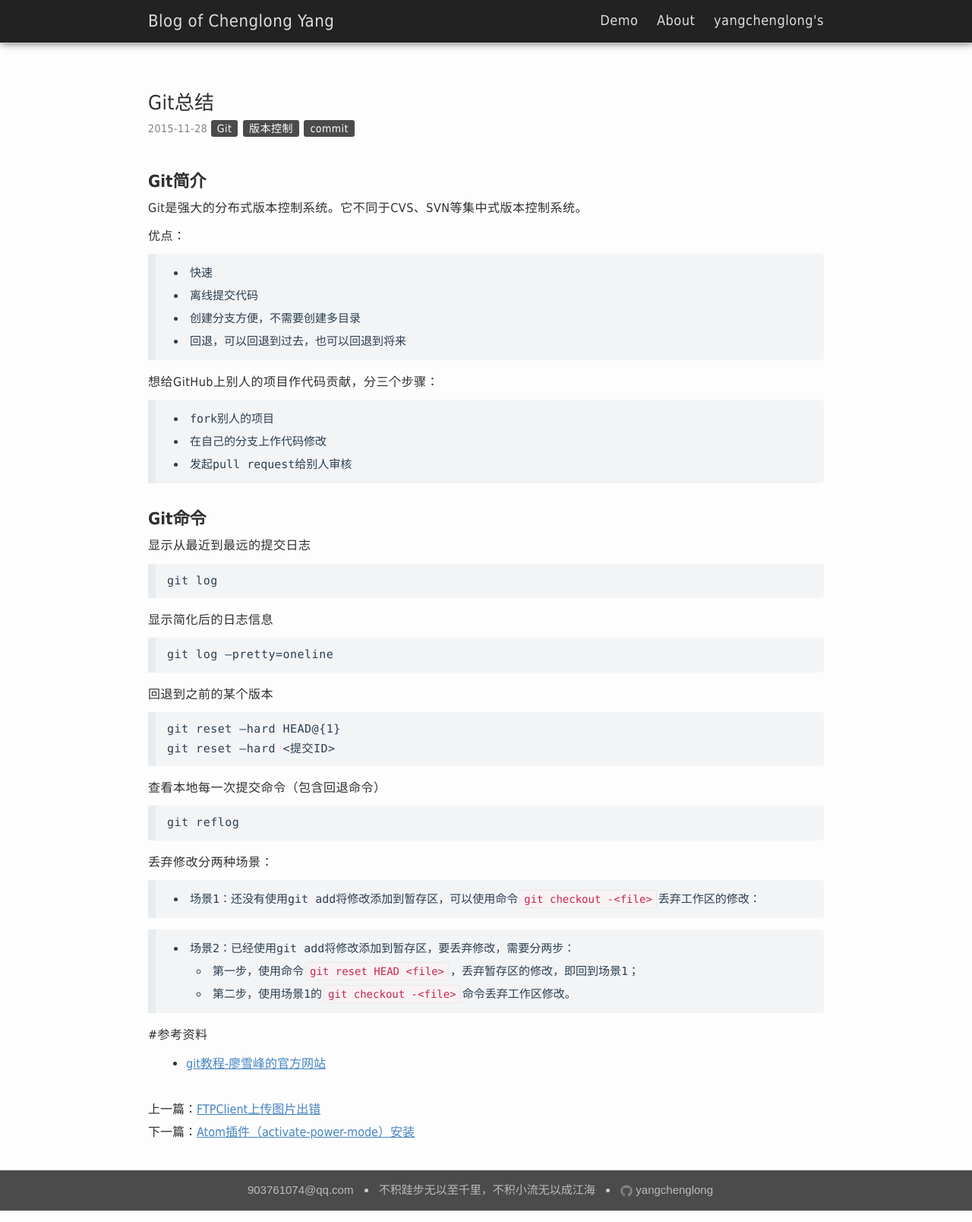
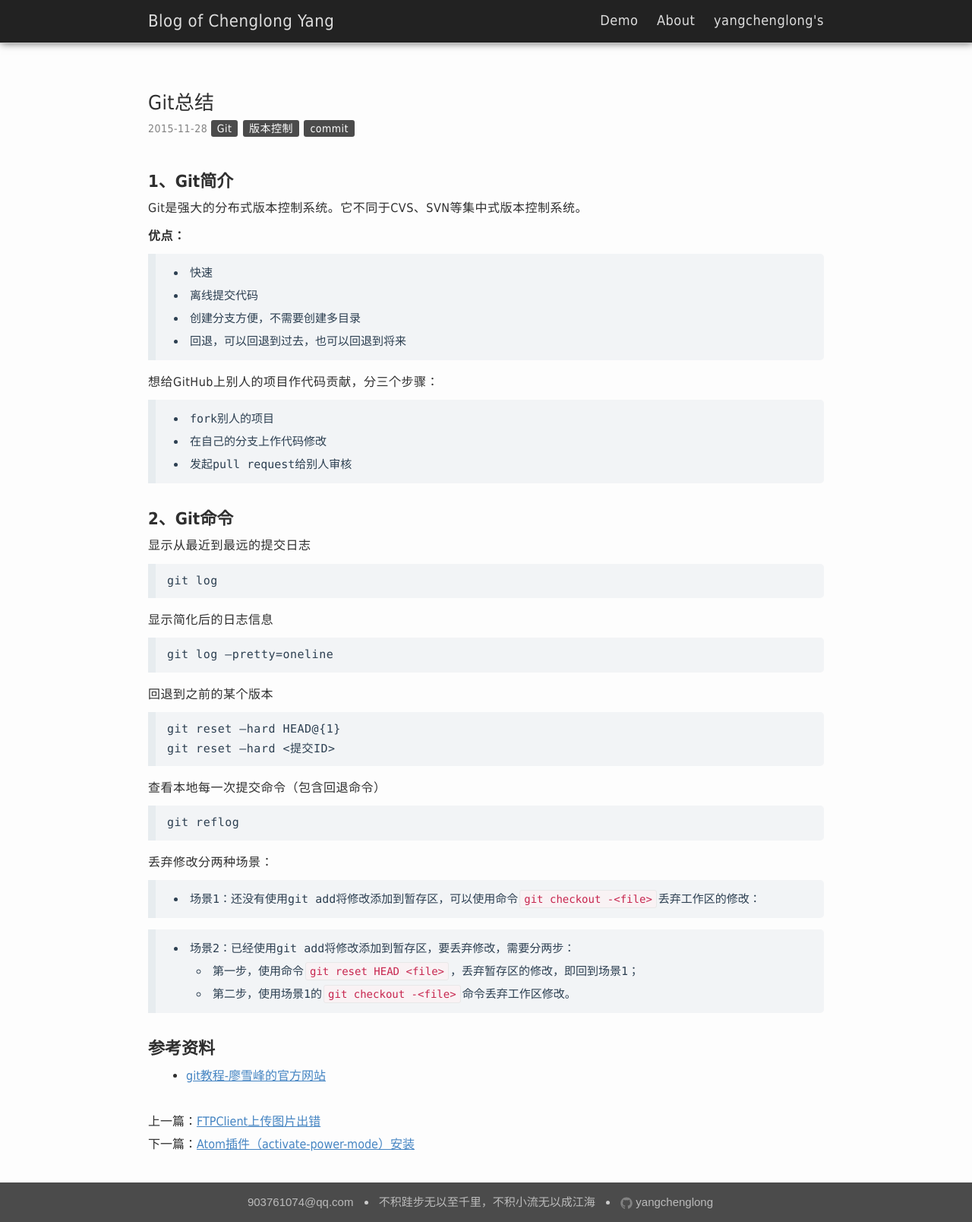
Before and after one commit to laurelyoung/laurelyoung.github.io, a Jekyll site: the page built from _posts/2015-11-28-Git总结.md, in a window 1280 px wide. Shown: the whole page at 76% size. Built offline with Jekyll 4.4.1, drawn with Linux system fonts in a browser that asks for light colours; comment, search, counter and statistics services are not loaded.

Commit message:
fix markdown

```diff
--- a/_posts/2015-11-28-Git总结.md
+++ b/_posts/2015-11-28-Git总结.md
@@ -7,12 +7,12 @@ categories: [Git]
 
 
 
-# Git简介
+# 1、Git简介
 
 Git是强大的分布式版本控制系统。它不同于CVS、SVN等集中式版本控制系统。
 
 
-优点：
+**优点：**
 
 >* 快速
 >* 离线提交代码
@@ -27,7 +27,7 @@ Git是强大的分布式版本控制系统。它不同于CVS、SVN等集中式
 >* 发起pull request给别人审核
 
 
-# Git命令
+# 2、Git命令
 
 显示从最近到最远的提交日志
 
@@ -59,5 +59,6 @@ Git是强大的分布式版本控制系统。它不同于CVS、SVN等集中式
     * 第二步，使用场景1的`git checkout -<file>`命令丢弃工作区修改。
 
 
-#参考资料
+# 参考资料
+
 * [git教程-廖雪峰的官方网站](http://www.liaoxuefeng.com/wiki/0013739516305929606dd18361248578c67b8067c8c017b000)
--- a/static/css/index.css
+++ b/static/css/index.css
@@ -22,6 +22,7 @@ p{
     word-break: break-all;
     margin-bottom: 10px;
     letter-spacing: 0.5px;
+    text-align: justify;
 }
 
 img{
```
Also changed, not shown: _posts/2015-11-15-Maven私服（Nexus）搭建-离线安装索引.md (+1 -1 lines), _posts/2015-11-15-Maven私服（Nexus）搭建.md (+2 -1 lines), _posts/2015-12-07-Tomcat在IntelliJ的控制台输出日志时出现中文乱码的解决方法.md (+2 -1 lines), about.md (+2 -2 lines).
